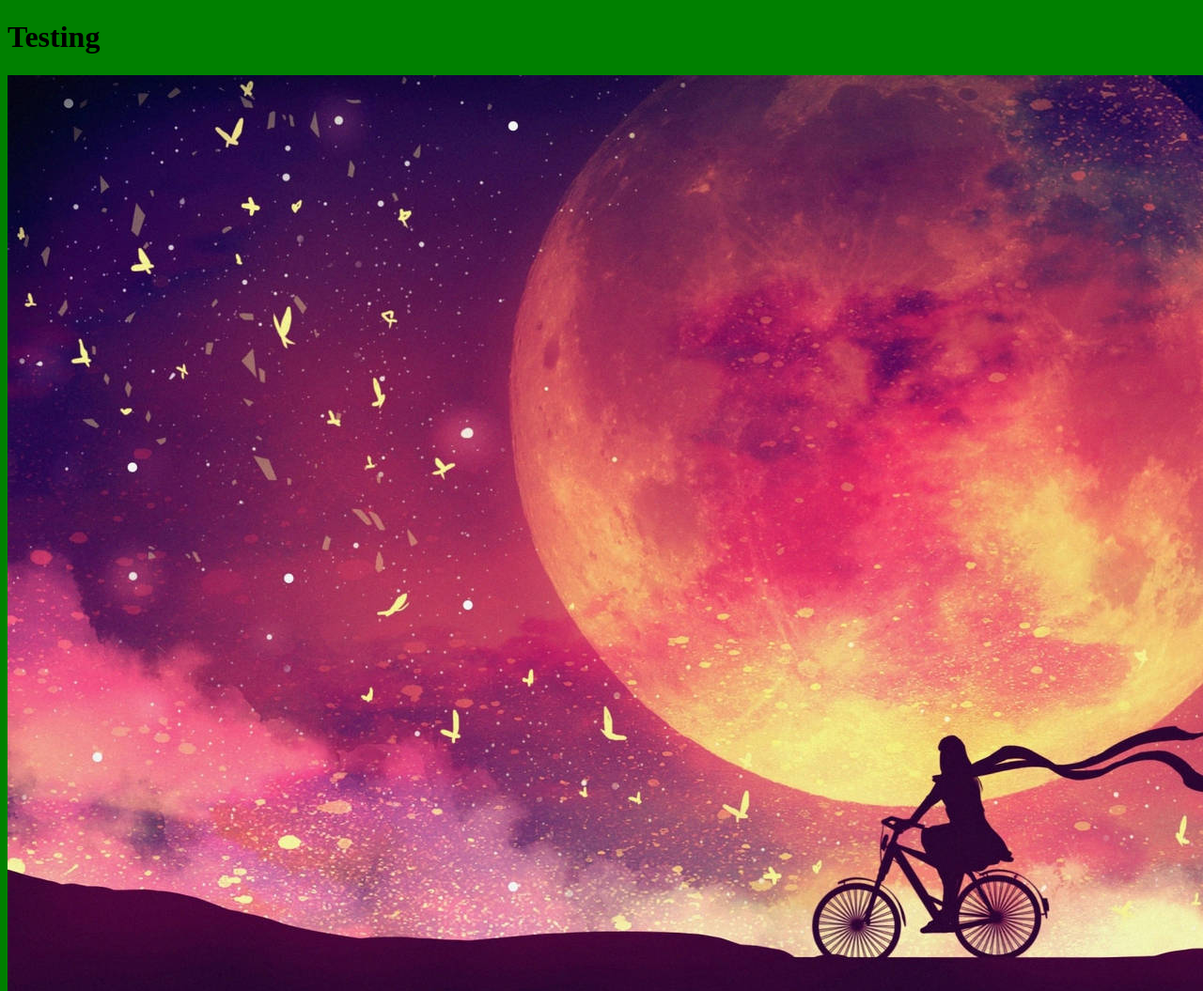
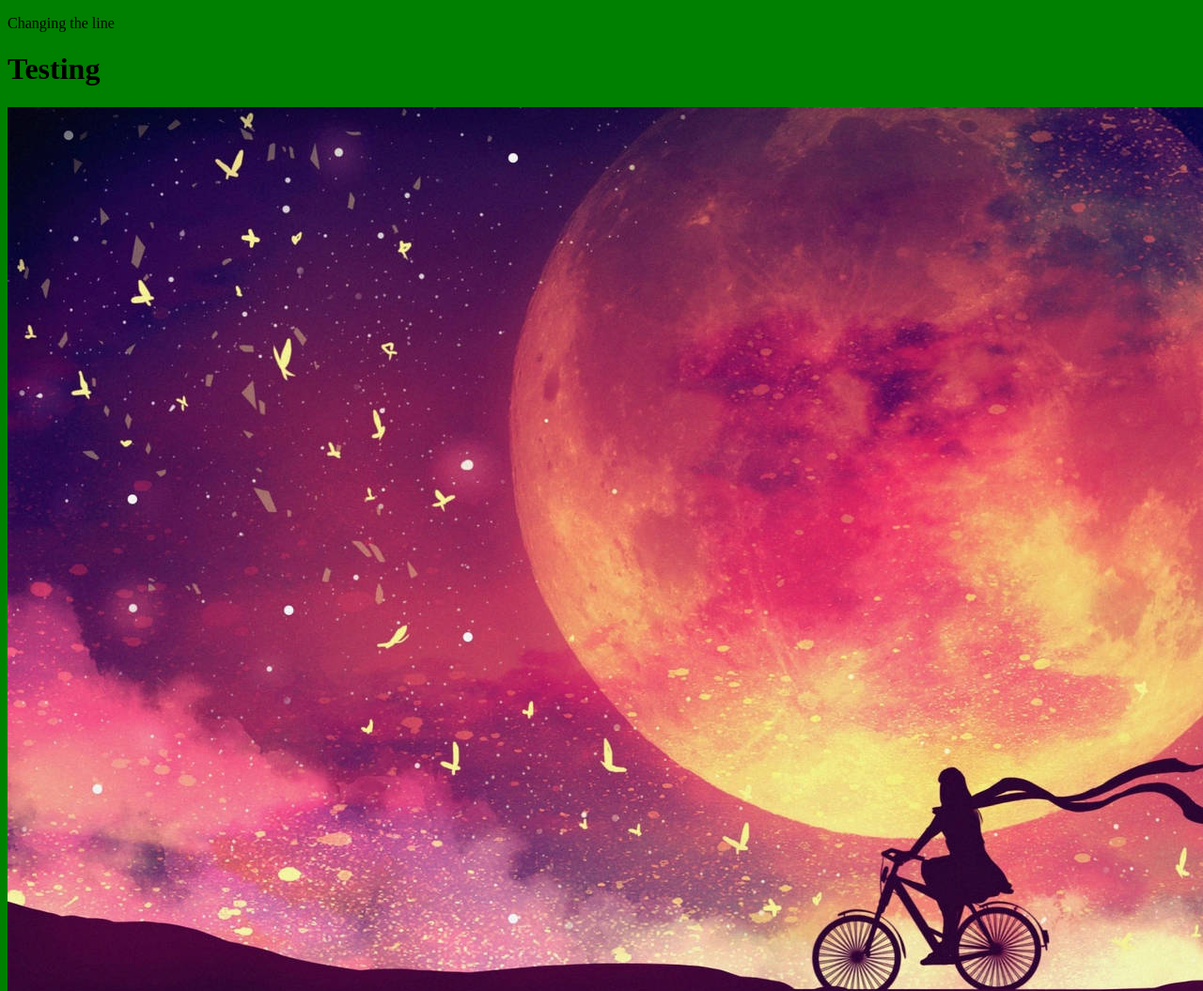
Before and after one commit to JD2410/hello-world, a plain HTML site: page index.html in a window 1280 px wide. Shown: the top 1055 px of the page at 94% size. Drawn offline with Linux system fonts and the light colour scheme.

Commit message:
INserting a line

```diff
--- a/index.html
+++ b/index.html
@@ -7,6 +7,7 @@
     <link rel="stylesheet" href="styles.css">
 </head>
 <body>
+    <p>Changing the line</p>
     <h1>Testing</h1>
     <img src="picture.jpg" alt="">
     <p>Lorem ipsum dolor sit, amet consectetur adipisicing elit. Corporis, aliquid nemo cumque culpa distinctio omnis, dolore reiciendis illo deserunt iste dicta provident id! Mollitia saepe, voluptates laborum nulla nisi commodi.</p>
```
